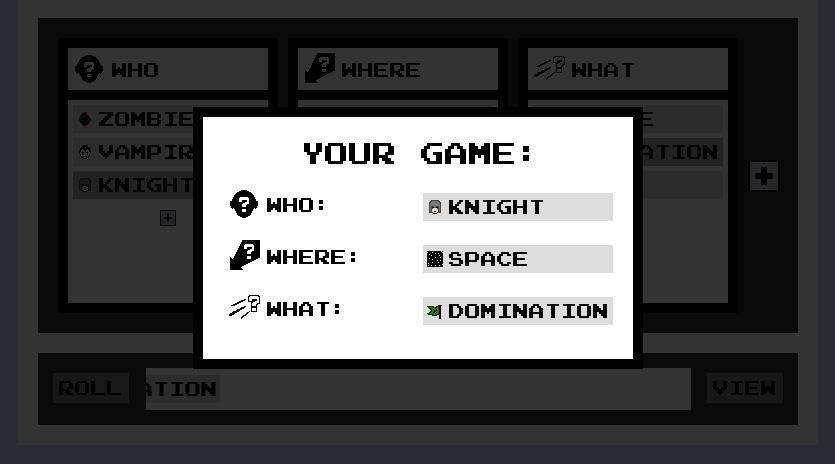
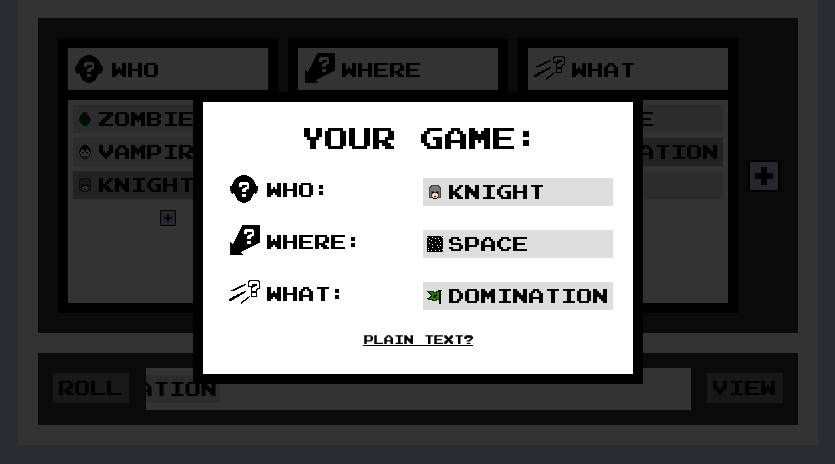
Before and after one commit to Phildo/game_design_machine, a plain HTML site: page index.html in a window 1280 px wide. Both pictures are taken after a click on the element "roll". Shown: the part 162-626 px from the top of the page, without its empty margins (222-1057 px from the left). Drawn offline with Linux system fonts and the light colour scheme; no server answers.

Commit message:
roll centered, can show plain text for copying

```diff
--- a/dag.css
+++ b/dag.css
@@ -11,6 +11,11 @@ div
     font-family:vg_font;
     src:url('fonts/emulogic.ttf');
 }
+
+a:link { color: #000000; }
+a:visited { color: #000000; }
+a:hover { color: #555555; }
+a:active { color: #000000; }
 
 body
 {
--- a/dag.js
+++ b/dag.js
@@ -397,6 +397,7 @@ function Roll()
   this.displaytable.setAttribute('border','0');
   this.displaytable.setAttribute('cellpadding','0');
   this.displaytable.setAttribute('cellspacing','0');
+  this.displaytable.innerHTML = 'You haven\'t rolled yet!';
   this.displayhtml.appendChild(this.displaytable);
 
   this.tabletitlegap = document.createElement('tr');
@@ -404,6 +405,17 @@ function Roll()
   this.tabletitlegapcell.setAttribute('colspan','2');
   this.tabletitlegapcell.height = '15px';
   this.tabletitlegap.appendChild(this.tabletitlegapcell);
+
+  this.plaintextrow = document.createElement('tr');
+  this.plaintextcell = document.createElement('td');
+  this.plaintextcell.setAttribute('colspan','2');
+  this.plaintextcell.addEventListener('click', function(e) { viewPlainText(e); });
+  this.plaintextcell.innerHTML = '<a href="javascript:\';\'">plain text?</a>';
+  this.plaintextcell.style.textAlign = 'center';
+  this.plaintextcell.style.fontSize = 'x-small';
+  this.plaintextcell.style.height = '30px';
+  //this.plaintextcell.style.height = '15px';
+  this.plaintextrow.appendChild(this.plaintextcell);
 
   this.text = "You haven't rolled yet!";
   this.trueWidth = 545;
@@ -537,6 +549,8 @@ function Roll()
         this.displaytable.appendChild(row);
       }
     }
+    if(atleastonecat)
+      this.displaytable.appendChild(this.plaintextrow);
     this.trueWidth = this.htmlscroll.offsetWidth+10;
     this.expansionroom.style.width = (this.trueWidth+100)+'px'; //shrink it back down to reasonable size (should still have soom breathing space though)
     view(null);
@@ -588,7 +602,14 @@ function roll(e)
 }
 function view(e)
 {
-  displayMessage(rollo.displayhtml);
+  if(rollo.displayhtml)
+    displayMessage(rollo.displayhtml);
+  else
+    roll(e);
+}
+function viewPlainText(e)
+{
+  copy(e);
 }
 function copy(e)
 {
```
